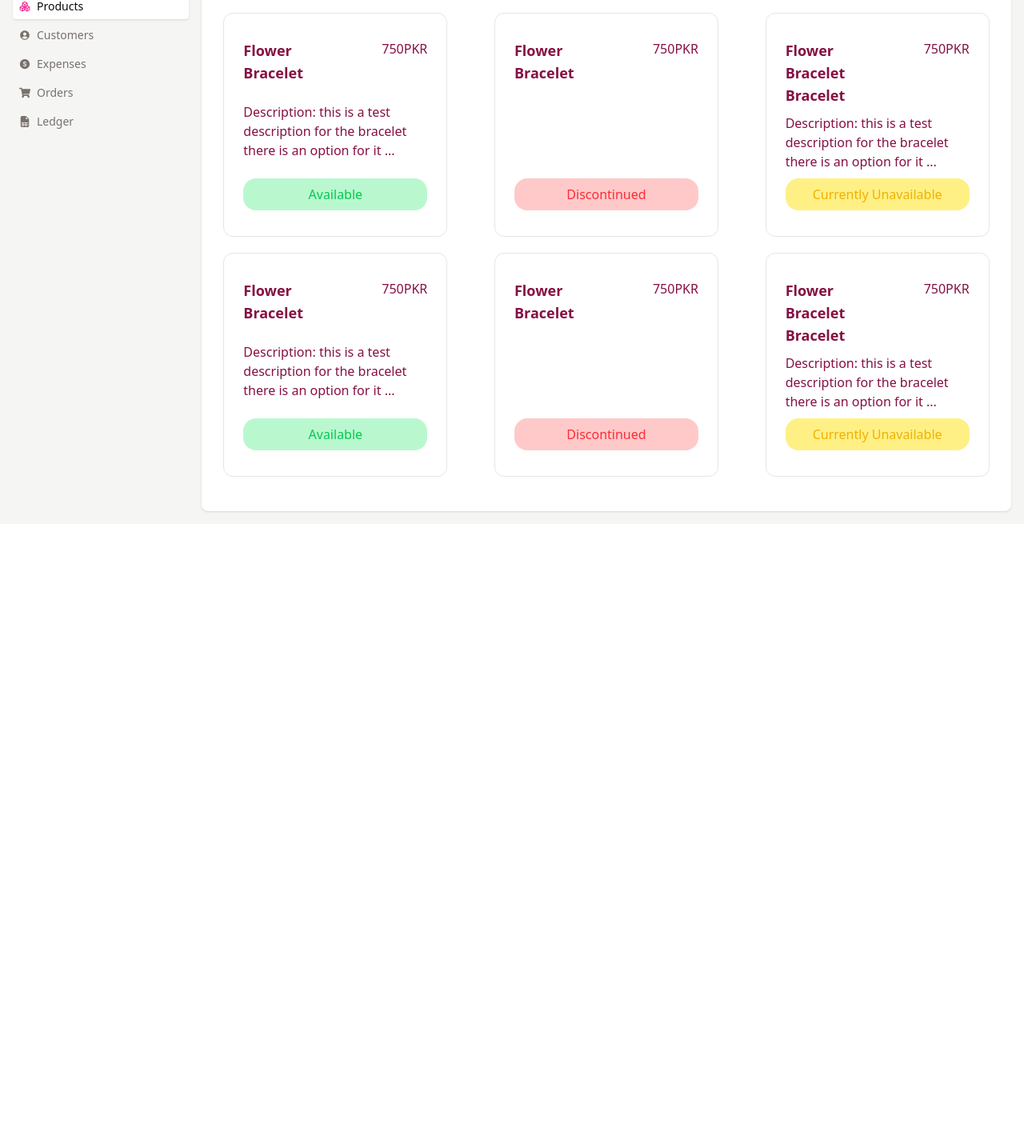
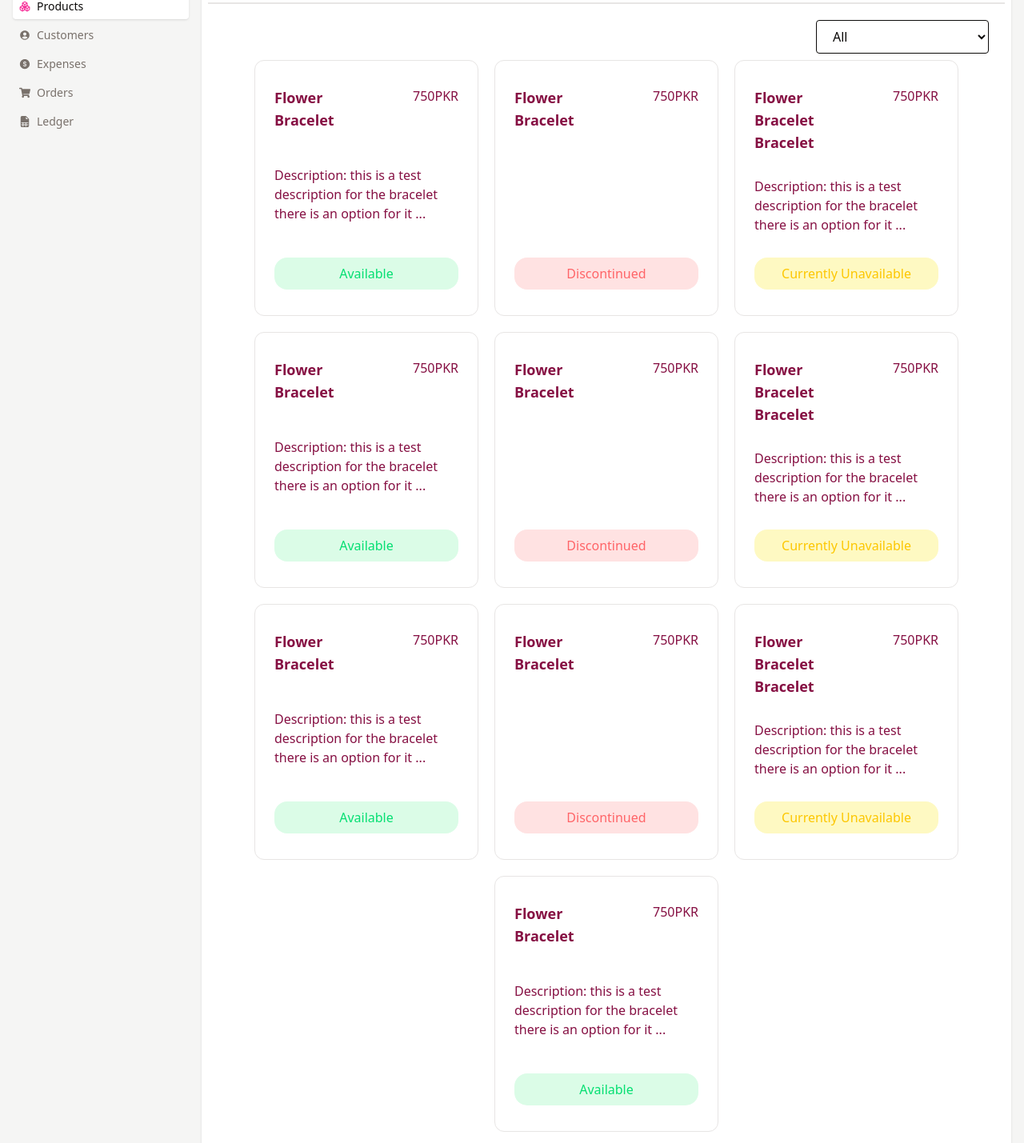
Before and after one commit to zainanis/ohmycharm-ledger, a React (Vite) app in the folder frontend/: page /products in a window 1280 px wide. Shown: the part 145-1574 px from the top of the page at 80% size. Before the commit the page ends 800 px from the top, so only its background shows below. Built offline with nearby package versions, Linux system fonts and the light colour scheme; no server answers.

Commit message:
added filter in products.

```diff
--- /dev/null
+++ b/frontend/src/components/Products/Paginate.jsx
@@ -0,0 +1,77 @@
+import React, { useMemo, useState } from "react";
+import ProductCard from "./ProductCard";
+
+const Paginate = ({
+  allProducts,
+  selectedStatus,
+  currentPage,
+  setCurrentPage,
+  search,
+}) => {
+  const itemsPerPage = 10;
+
+  const filteredProducts = useMemo(() => {
+    if (selectedStatus === "All") return allProducts;
+    return allProducts.filter((product) => product.status === selectedStatus);
+  }, [selectedStatus, allProducts]);
+
+  const indexOfLastItem = currentPage * itemsPerPage;
+  const indexOfFirstItem = indexOfLastItem - itemsPerPage;
+  const currentItems = filteredProducts.slice(
+    indexOfFirstItem,
+    indexOfLastItem
+  );
+
+  const totalPages = Math.ceil(allProducts.length / itemsPerPage);
+  const pageNumbers = Array.from({ length: totalPages }, (_, i) => i + 1);
+
+  return (
+    <div className="flex flex-col gap-4">
+      <div className="flex flex-wrap  justify-center gap-5 min-h-190">
+        {currentItems.map((product) => (
+          <ProductCard {...product} />
+        ))}
+      </div>
+      {filteredProducts.length > 10 ? (
+        <div className="flex justify-center items-center gap-3  flex-wrap">
+          {/* Previous Button */}
+          <button
+            onClick={() => setCurrentPage((prev) => prev - 1)}
+            disabled={currentPage === 1}
+            className="px-4 py-2 bg-gray-200 rounded disabled:opacity-50"
+          >
+            Previous
+          </button>
+
+          {/* Page Number Buttons */}
+          {pageNumbers.map((number) => (
+            <button
+              key={number}
+              onClick={() => setCurrentPage(number)}
+              className={`px-4 py-2 rounded ${
+                currentPage === number
+                  ? "bg-pink-900 text-white"
+                  : "bg-gray-100"
+              }`}
+            >
+              {number}
+            </button>
+          ))}
+
+          {/* Next Button */}
+          <button
+            onClick={() => setCurrentPage((prev) => prev + 1)}
+            disabled={currentPage === totalPages}
+            className="px-4 py-2 bg-gray-200 rounded disabled:opacity-50"
+          >
+            Next
+          </button>
+        </div>
+      ) : (
+        ""
+      )}
+    </div>
+  );
+};
+
+export default Paginate;
--- a/frontend/src/components/Products/ProductCard.jsx
+++ b/frontend/src/components/Products/ProductCard.jsx
@@ -1,6 +1,6 @@
 const ProductCard = ({ name, price, description, status }) => {
   return (
-    <div className="bg-white w-70 min-h-70 max-h-70 px-6 py-8 flex flex-col justify-between rounded-xl border-solid border-1 border-stone-200 hover:shadow-2xl transition-shadow ">
+    <div className="bg-white max-w-70 min-h-80 max-h-80 px-6 py-8 flex flex-col justify-between rounded-xl border-solid border-1 border-stone-200 hover:shadow-2xl transition-shadow ">
       <div className="flex gap-15">
         <h1 className="text-pink-900 text-lg font-bold">{name} </h1>
         <p className="text-pink-900">{price}PKR </p>
@@ -20,10 +20,10 @@ const ProductCard = ({ name, price, description, status }) => {
       <p
         className={`py-2  text-center rounded-2xl ${
           status == "Available"
-            ? " bg-green-200 text-green-500"
+            ? " bg-green-100 text-green-400"
             : status == "Discontinued"
-            ? " bg-red-200  text-red-500"
-            : "bg-yellow-200  text-yellow-500"
+            ? " bg-red-100  text-red-400"
+            : "bg-yellow-100  text-yellow-400"
         } `}
       >
         {status}
--- a/frontend/src/pages/products.jsx
+++ b/frontend/src/pages/products.jsx
@@ -1,6 +1,8 @@
 import { useEffect, useState } from "react";
 import axios from "axios";
 import ProductCard from "../components/Products/ProductCard.jsx";
+import Paginate from "../components/Products/Paginate.jsx";
+
 const Products = () => {
   const [allProducts, SetallProducts] = useState([
     {
@@ -41,7 +43,44 @@ const Products = () => {
         "this is a test description for the bracelet there is an option for it to not be visible.",
       status: "Currently Unavailable",
     },
+    {
+      name: "Flower Bracelet",
+      price: 750,
+      description:
+        "this is a test description for the bracelet there is an option for it to not be visible.",
+      status: "Available",
+    },
+    {
+      name: "Flower Bracelet",
+      price: 750,
+      status: "Discontinued",
+    },
+    {
+      name: "Flower Bracelet Bracelet",
+      price: 750,
+      description:
+        "this is a test description for the bracelet there is an option for it to not be visible.",
+      status: "Currently Unavailable",
+    },
+    {
+      name: "Flower Bracelet",
+      price: 750,
+      description:
+        "this is a test description for the bracelet there is an option for it to not be visible.",
+      status: "Available",
+    },
+    {
+      name: "Flower Bracelet",
+      price: 750,
+      description:
+        "this is a test description for the bracelet there is an option for it to not be visible.",
+      status: "Available",
+    },
   ]);
+  const [selectedStatus, setSelectedStatus] = useState("All");
+  const [currentPage, setCurrentPage] = useState(1);
+  const [search, setSearch] = useState("");
+
   useEffect(() => {
     axios
       .get("http://localhost:5001/api/products")
@@ -54,21 +93,46 @@ const Products = () => {
       });
   }, []);
 
+  const handleStatusChange = (e) => {
+    setSelectedStatus(e.target.value);
+    setCurrentPage(1);
+  };
+
   return (
-    <div className=" bg-white rounded-lg shadow flex gap-2 p-2  flex-col justify-around ">
-      <h1> Welcome to the products page</h1>
-      <div className="flex flex-wrap  justify-around gap-5  ">
-        {allProducts.map((product) => {
-          return (
-            <ProductCard
-              name={product.name}
-              price={product.price}
-              description={product.description}
-              status={product.status}
-            />
-          );
-        })}
+    <div className=" bg-white rounded-lg shadow flex gap-2 p-2  flex-col justify-between ">
+      <div className="flex flex-col gap-5">
+        <div className="border-solid border-b-2 pt-15 px-5 border-stone-200 flex justify-between flex-wrap py-5">
+          <h1 className="font-bold text-4xl text-pink-900">Products</h1>
+          <input
+            type="text"
+            className="border-2 border-solid border-stone-200 rounded-lg pr-20 py-2"
+            placeholder="Search Products"
+            value={search}
+            onChange={(e) => setSearch(e.target.value)}
+          />
+        </div>
+
+        <div className="flex justify-end px-5 ">
+          <select
+            value={selectedStatus}
+            onChange={handleStatusChange}
+            className="border px-4 py-2 rounded"
+          >
+            <option value="All">All</option>
+            <option value="Available">Available</option>
+            <option value="Discontinued">Discontinued</option>
+            <option value="Currently Unavailable">Currently Unavailable</option>
+          </select>
+        </div>
       </div>
+
+      <Paginate
+        allProducts={allProducts}
+        selectedStatus={selectedStatus}
+        currentPage={currentPage}
+        search={search}
+        setCurrentPage={setCurrentPage}
+      />
     </div>
   );
 };
```
